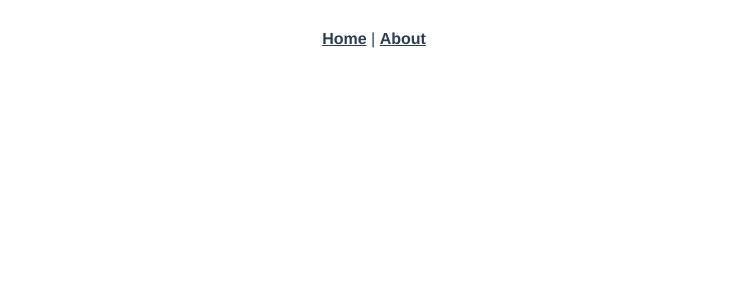
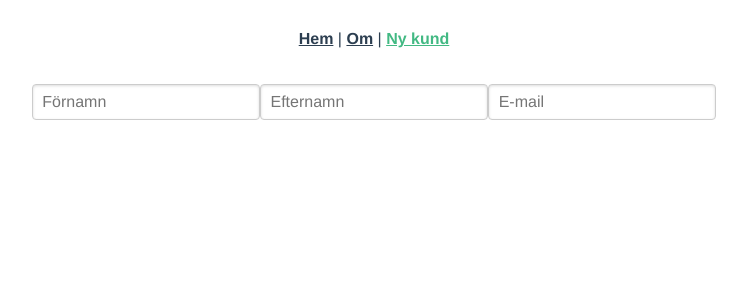
Before and after one commit to itggot-linus-styren/customer-manager-wu2, a Vue app: page /customers/new in a window 1280 px wide. Shown: the top 300 px of the page, without its empty margins (266-1013 px from the left). Built offline with nearby package versions, Linux system fonts and the light colour scheme.

Commit message:
lägg till hyperlänk för new customer sidan

```diff
--- a/src/App.vue
+++ b/src/App.vue
@@ -1,7 +1,8 @@
 <template>
   <div id="nav">
-    <router-link to="/">Home</router-link> |
-    <router-link to="/about">About</router-link>
+    <router-link to="/">Hem</router-link> |
+    <router-link to="/about">Om</router-link> |
+    <router-link to="/customers/new">Ny kund</router-link>
   </div>
   <router-view />
 </template>
--- a/src/views/AddCustomer.vue
+++ b/src/views/AddCustomer.vue
@@ -1,5 +1,11 @@
 <template>
-  <form class="pure-form"></form>
+  <form class="pure-form">
+    <fieldset>
+      <input type="text" placeholder="Förnamn" />
+      <input type="text" placeholder="Efternamn" />
+      <input type="email" placeholder="E-mail" />
+    </fieldset>
+  </form>
 </template>
 
 <script>
```
